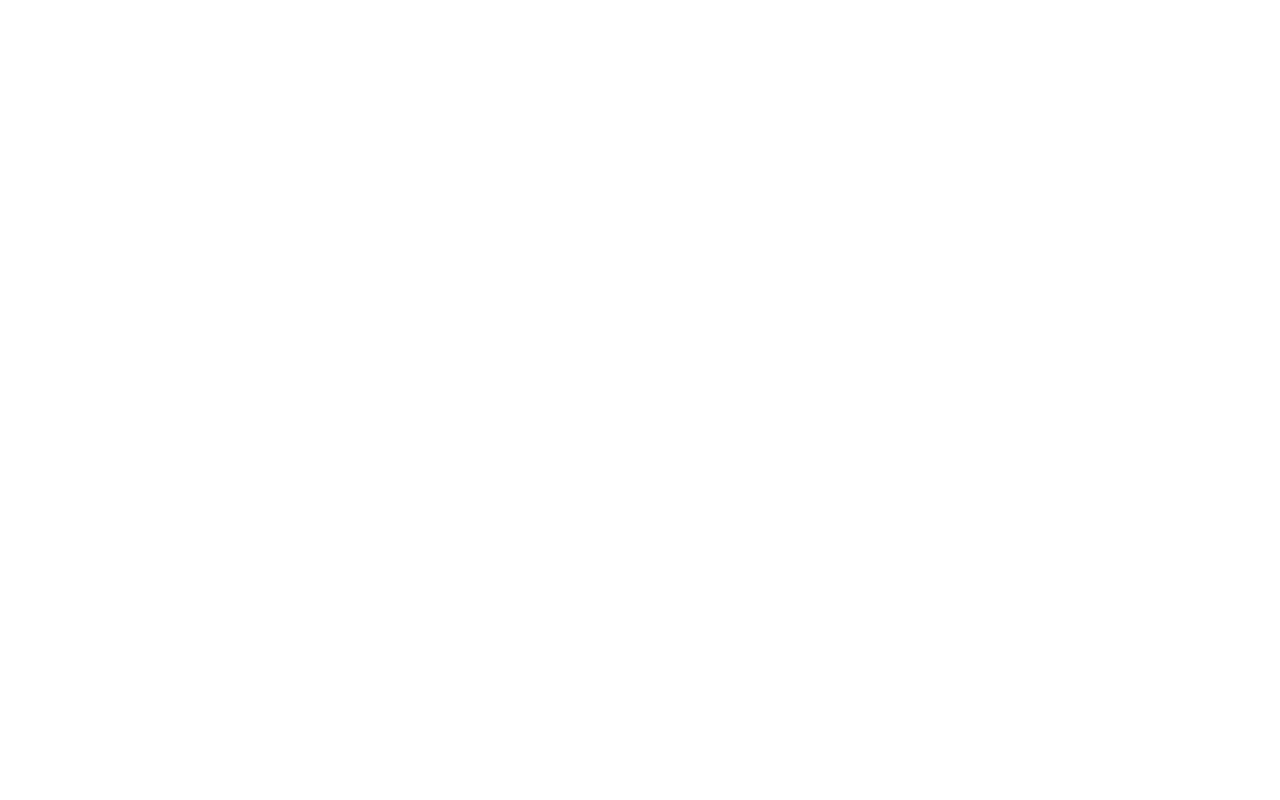
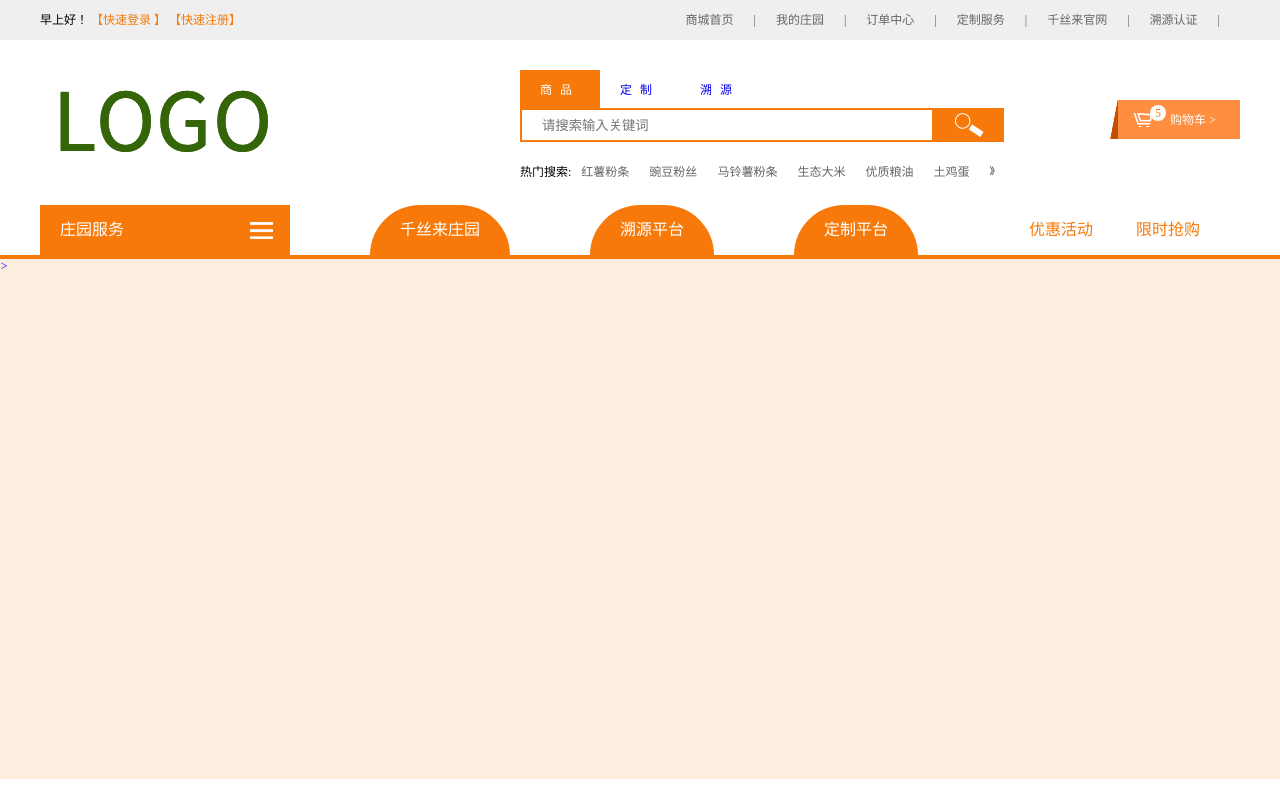
Before and after one commit to zyt999/shopping, a plain HTML site: page index.html in a window 1280 px wide. Drawn offline with Linux system fonts and the light colour scheme.

Commit message:
完成头部部分

```diff
--- a/css/style.less
+++ b/css/style.less
@@ -0,0 +1,213 @@
+@color-main:#f67909;
+@color666: #666;
+*{
+    padding: 0;
+    margin: 0;
+}
+a{
+    text-decoration: none;
+}
+ul,ol{
+    list-style: none;
+}
+body{
+    font-size: 12px;
+}
+.width{
+    width: 1200px;
+    margin: 0 auto;
+}
+.top_bg{
+    height: 40px;
+    line-height: 40px;
+    background-color: #efefef;
+    a{
+        color: @color-main;
+    }
+    .top{
+        width: 1200px;
+        margin: 0 auto;
+        .top_left{
+            float: left;
+            a:hover{
+                text-decoration: underline;
+            }
+        }
+        ul{
+            float: right;
+            li{
+                float: left;
+                a{
+                    color: @color666;
+                }
+                span{
+                    margin: 0 20px;
+                    color: @color666;
+                }
+                a:hover{
+                    color: @color-main;
+                }
+            }
+        }
+    }
+}
+.top_middle{
+    overflow: hidden;
+   .logo{
+       float: left;
+       margin-top: 50px;
+       margin-left: 20px;
+        width: 210px;
+        height: 60px;
+   }
+   .search{
+       float: left;
+       padding-left:250px;
+       .search_head{
+           margin-top: 30px;
+           li{
+               float: left;
+               a{
+                   display: block;
+                   padding: 10px 20px;
+                   letter-spacing: 8px;
+               }
+               .search_active{
+                   background-color: @color-main;
+                   color: #fff;
+               }
+               a:hover{
+                background-color: @color-main;
+                color: #fff;
+               }
+           }
+       }
+       form{
+            input{
+                float: left;
+                width: 390px;
+                height: 30px;
+                border: 2px solid @color-main;
+                outline: 0;
+                padding-left: 20px;
+            }
+            a{
+                float: left;
+                width: 70px;
+                height: 34px;
+                background-color: @color-main;
+                background-image: url(../images/search.png);
+                background-repeat: no-repeat;
+                background-position: center;
+            }
+       }
+       .hot{
+           clear: both;
+           padding-top: 20px;
+           span{
+                color: black;
+                float: left;
+           }
+           ul{
+               float: left;
+               li{
+                   float: left;
+                   padding: 0 10px;
+                   a{
+                       color: @color666;
+                   }
+                   a:hover{
+                       color: @color-main;
+                   }
+               }
+           }
+       }
+
+   }
+   .shopping{
+        float: right;
+        width: 130px;
+        height: 40px;
+        line-height: 40px;
+        margin-top: 60px;
+        background-image: url(../images/cart_bg.png);
+        background-repeat: no-repeat;
+        position: relative;
+        span{
+            padding-left: 60px;
+            color: #fff;
+            background: url(../images/cart.png) no-repeat;
+            background-position: 20px center;
+        }
+        i{
+            display: block;
+            position: absolute;
+            top: 5px;
+            left: 40px;
+            width: 16px;
+            height: 16px;
+            text-align: center;
+            line-height: 16px;
+            border-radius: 50px;
+            font-style: normal;
+            background-color: #fff;
+            color: @color-main;
+        }
+    }
+}
+.top_nav{
+    clear: both;
+    padding-top: 25px;
+    overflow: hidden;
+    .memu{
+        float: left;
+        width: 230px;
+        height: 50px;
+        line-height: 50px;
+        padding-left: 20px;
+        background-color: @color-main;
+        a{
+            color: #fff;
+            font-size: 16px;
+            display: block;
+            img{
+                float: right;
+                margin-top: 17px;
+                margin-right: 17px;
+            }
+        }
+    }
+    .memu_class{
+        float: left;
+        li{
+            float: left;
+            margin-left: 80px;
+            a{
+                display: block;
+                background-color: @color-main;
+                line-height: 50px;
+                padding: 0 30px;
+                color: #fff;
+                font-size: 16px;
+                border-radius: 50px 50px 0 0;
+            }
+        }
+    }
+    .activity{
+        float: right;
+        height: 50px;
+        line-height: 50px;
+        a{
+            font-size: 16px;
+            color: @color-main;
+            margin-right: 40px;
+        }
+    }
+}
+.mian_top{
+    clear: both;
+    width: 100%;
+    height: 520px;
+    border-top:4px solid @color-main;
+    background-color: #fceddf;
+}
--- a/index.html
+++ b/index.html
@@ -5,11 +5,84 @@
     <meta http-equiv="X-UA-Compatible" content="IE=edge">
     <meta name="viewport" content="width=device-width, initial-scale=1.0">
     <title>Document</title>
-    <link rel="stylesheel" href="./css/style.css"/>
+    <link rel="stylesheet" href="./css/style.css"/>
 </head>
 <body>
-    <header></header>
-    <section></section>
+    <header>
+        <div class="top_bg">
+            <div class="top">
+                <div class="top_left">
+                    <span>早上好！</span>
+                    <a href="#">【快速登录 】 </a>
+                    <a href="#">【快速注册】 </a>
+                </div>
+                <ul>
+                    <li><a href="#">商城首页</a><span>|</span></li>
+                    <li><a href="#">我的庄园</a><span>|</span></li>
+                    <li><a href="#">订单中心</a><span>|</span></li>
+                    <li><a href="#">定制服务</a><span>|</span></li>
+                    <li><a href="#">千丝来官网</a><span>|</span></li>
+                    <li><a href="#">溯源认证</a><span>|</span></li>
+                </ul>
+            </div>
+
+        </div>
+        <div class="top_middle width">
+            <a href="#" class="logo"><img src="./images/logo.png"/></a>
+            <div class="search">
+                <ul  class="search_head">
+                    <li><a href="#" class="search_active">商品</a></li>
+                    <li><a href="#">定制</a></li>
+                    <li><a href="#">溯源</a></li>
+                </ul>
+                <form>
+                    <input type="text" placeholder="请搜索输入关键词"/>
+                    <a href="#"></a>
+                </form>
+                <div class="hot">
+                    <span>热门搜索: </span>
+                    <ul>
+                        <li><a href="">红薯粉条</a></li>
+                        <li><a href="">豌豆粉丝</a></li>
+                        <li><a href="">马铃薯粉条</a></li>
+                        <li><a href="">生态大米</a></li>
+                        <li><a href="">优质粮油</a></li>
+                        <li><a href="">土鸡蛋</a></li>
+                        <li><a href="">》</a></li>
+                    </ul>
+                </div>
+            </div>
+            <div class="shopping">
+                <a href="#">
+                    <span>购物车 ></span>
+                    <i>5</i>
+                </a>
+            </div>
+        </div>
+        <div class="top_nav width">
+            <div class="memu">
+                <a href="#"><span>庄园服务</span><img src="./images/nav.png"/></a>
+            </div>
+            <ul class="memu_class">
+                <li><a href="#">千丝来庄园</a></li>
+                <li><a href="#">溯源平台</a></li>
+                <li><a href="#">定制平台</a></li>
+            </ul>
+            <div class="activity">
+                <a href="#">优惠活动</a>
+                <a href="#">限时抢购</a>
+            </div>
+        </div>
+    </header>
+    <section>
+        <div class="mian_top width">
+            <ul class="sub_column">
+                <li><a href="#"><span></span><i>&gt</i></a></li>
+            </ul>
+            <div class="banner"></div>
+            <div class="sign"></div>
+        </div>
+    </section>
     <footer></footer>
 </body>
 </html>
```
Also changed, not shown: css/style.css.
